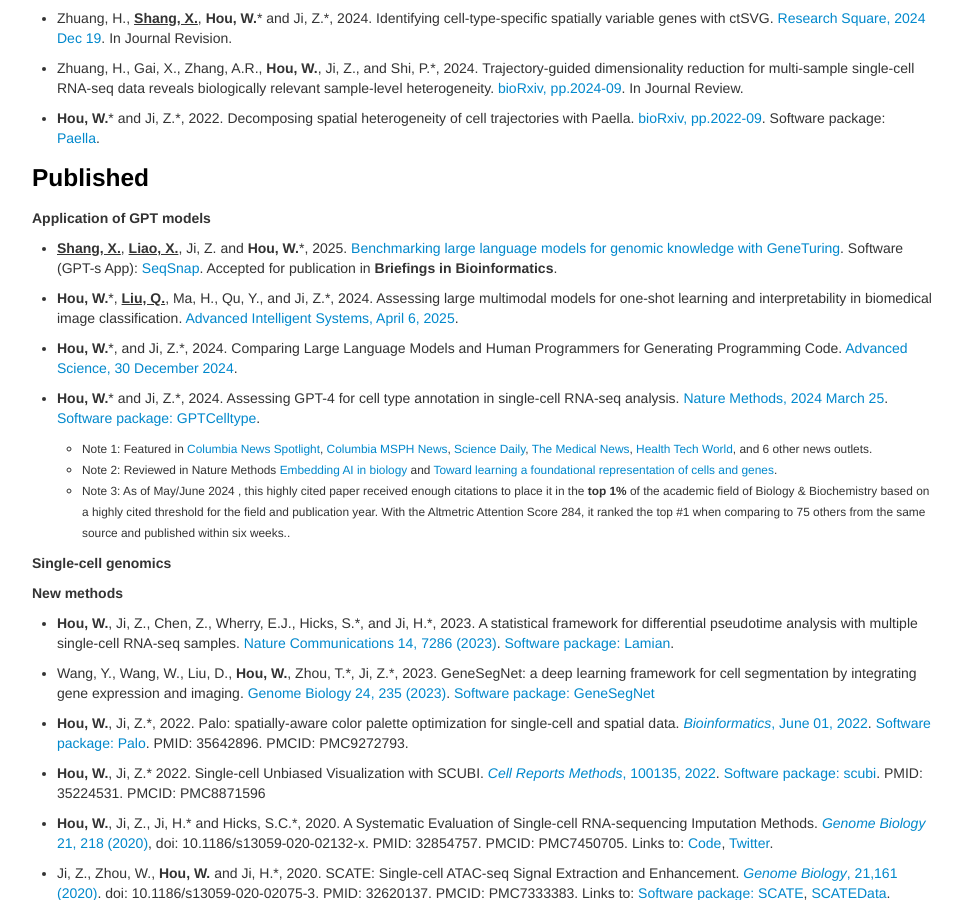
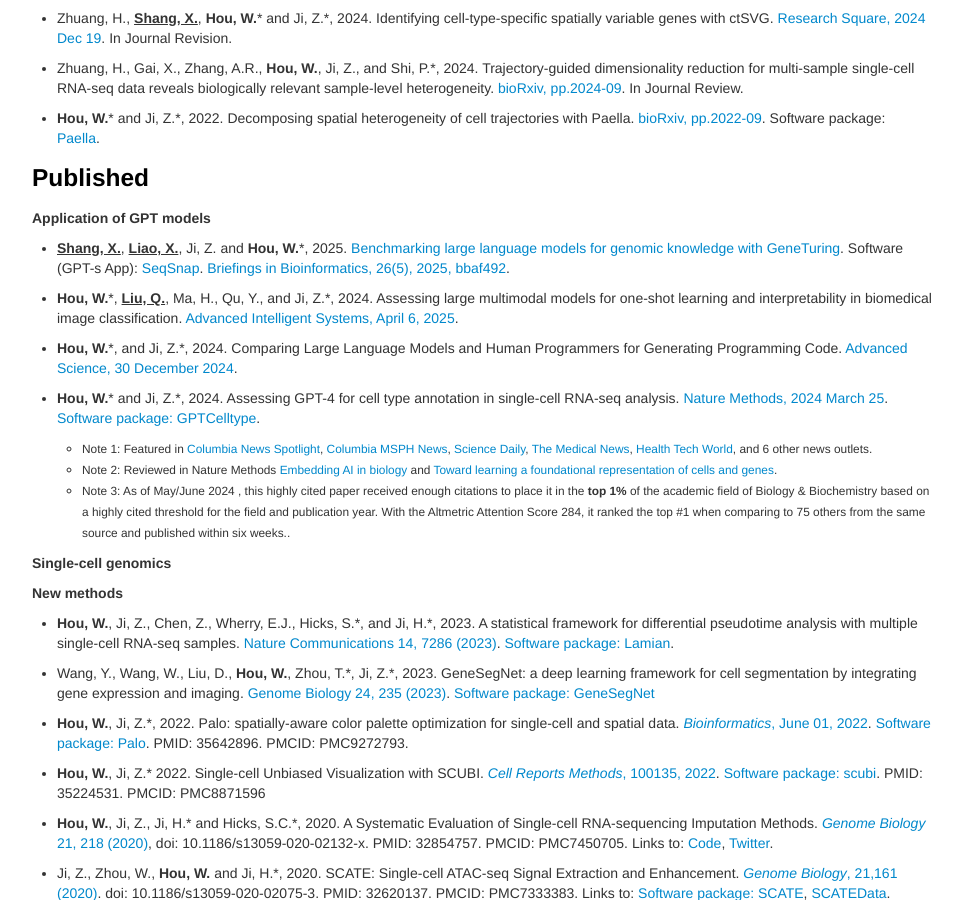
Before and after one commit to Winnie09/Wenpin_Hou, a Jekyll site: the page built from pages/publications.md, in a window 1280 px wide and 900 px high, scrolled down 355 px. Shown: the whole window, without its empty margins (158-1120 px from the left). Built offline with Jekyll 4.4.1, drawn with Linux system fonts in a browser that asks for light colours.

Commit message:
add publication

```diff
--- a/pages/publications.md
+++ b/pages/publications.md
@@ -32,7 +32,7 @@
 ##### Application of GPT models
 
 - **<u>Shang, X.</u>**, **<u>Liao, X.</u>**, Ji, Z. and **Hou, W.**\*, 2025.
-[Benchmarking large language models for genomic knowledge with GeneTuring](https://www.biorxiv.org/content/10.1101/2023.03.11.532238v3).   Software (GPT-s App): [SeqSnap](https://chatgpt.com/g/g-67c52efdc210819190a9532f264ec9c0-seqsnap). Accepted for publication in **Briefings in Bioinformatics**.
+[Benchmarking large language models for genomic knowledge with GeneTuring](https://www.biorxiv.org/content/10.1101/2023.03.11.532238v3).   Software (GPT-s App): [SeqSnap](https://chatgpt.com/g/g-67c52efdc210819190a9532f264ec9c0-seqsnap). [Briefings in Bioinformatics, 26(5), 2025, bbaf492](https://academic.oup.com/bib/article/26/5/bbaf492/8261762?utm_source=advanceaccess&utm_campaign=bib&utm_medium=email).
 
 - **Hou, W.**\*, **<u>Liu, Q.</u>**, Ma, H., Qu, Y., and Ji, Z.\*, 2024.
 Assessing large multimodal models for one-shot learning and interpretability in biomedical image classification.   [Advanced Intelligent Systems, April 6, 2025](https://advanced.onlinelibrary.wiley.com/doi/10.1002/aisy.202400947).
```
